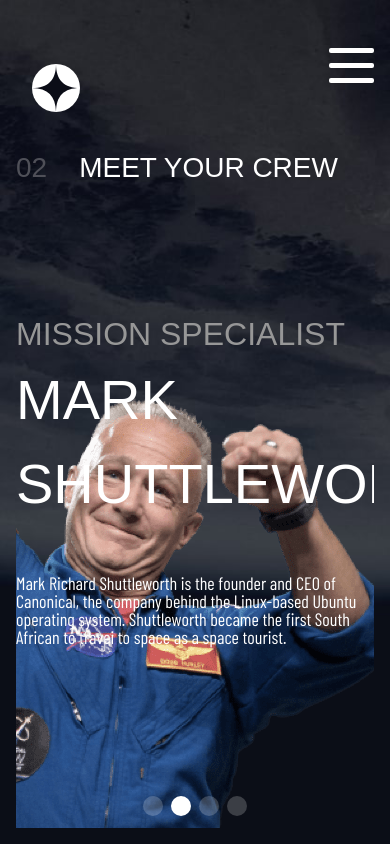
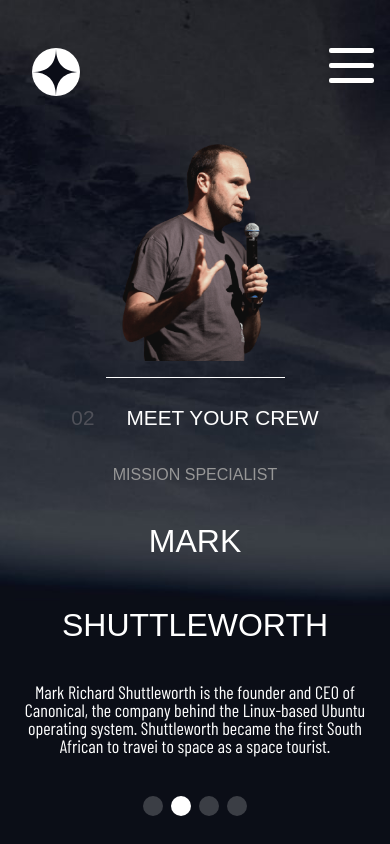
Before and after one commit to eduardoqsilva/Space-tourism, a React (Vite) app: page /Crew in a window 390 px wide. Built offline with nearby package versions, Linux system fonts and the light colour scheme; a web font is replaced by a local one.

Commit message:
mobile css responsive

```diff
--- a/src/components/header/Header.styled.ts
+++ b/src/components/header/Header.styled.ts
@@ -48,5 +48,16 @@
 
     ${(props) => props.hiddenY ? `overflow-y: hidden;`: ''}
     ${(props) => props.hiddenX ? `overflow-x: hidden;`: ''}
+
+    @media (max-width: 900px){
+      /* background-color: red; */
+      display: flex;
+      flex-direction: column;
+      align-items: center;
+      justify-content: space-around;
+      gap: 1rem;
+    }
   }
+
+
 `
--- a/src/components/nav/NavBar.styled.ts
+++ b/src/components/nav/NavBar.styled.ts
@@ -161,7 +161,7 @@
         display: none;
     }
     & .logo {
-      margin-top: 3rem;
+      margin-top: 2rem;
     }
   }
 `
--- a/src/components/tabs/Tabs.styled.ts
+++ b/src/components/tabs/Tabs.styled.ts
@@ -73,6 +73,15 @@
       font-weight: 500;
     }
   }
+
+  @media (max-width: 900px){
+    align-items: center;
+
+    & > img {
+      width: 10.5625rem;
+      height: 10.5625rem;
+    }
+  }
 `
 
 export const TabContainerStyled = styled.section`
@@ -114,4 +123,18 @@
       padding-right: 4rem;
     }
   }
+  @media (max-width: 900px) {
+    text-align: center;
+
+    & .table {
+      text-align: center;
+      margin: auto;
+      margin-top: 1rem;
+
+     & td,tr{
+      padding-right: 0rem;
+    }
+    }
+
+  }
 `
--- a/src/pages/Crew.styled.ts
+++ b/src/pages/Crew.styled.ts
@@ -74,4 +74,56 @@
       bottom: -2rem;
     }
   }
+
+  @media (max-width: 900px) {
+    display: flex;
+    flex-direction: column-reverse;
+    justify-content: space-around;
+    align-items: center;
+    text-align: center;
+
+
+    & .img {
+      height: 250px;
+      width: 50%;
+      object-fit: contain;
+
+      display: flex;
+      align-items: flex-end;
+      align-items: center;
+      justify-content: center;
+      border-bottom: 1px solid #fff;
+      padding: 1rem;
+
+      /* background-color: red; */
+
+      & > img {
+        position: static;
+        bottom: 0rem;
+        height: 100%;
+        width: fit-content;
+      }
+    }
+
+    & .textWrapper{
+
+      gap: 1rem;
+
+      &  h2 {
+        font-size: 1rem;
+      }
+      &  h1 {
+        font-size: 2em;
+      }
+      &  p {
+        font-size: 1.125rem;
+      }
+      & .title {
+        font-size: 1.3rem;
+        left: 0;
+        right: 0;
+      }
+    }
+
+  }
 `
--- a/src/pages/Home.styled.ts
+++ b/src/pages/Home.styled.ts
@@ -2,8 +2,8 @@
 
 
 export const ContentStyled = styled.article`
-
-  width: 500px;
+  max-width: 500px;
+  width: 100%;
   height: auto;
   font-family: 'Barlow Condensed', sans-serif;
   font-weight: 400;
@@ -26,6 +26,18 @@
   & p {
     font-size: 1.125rem;
   }
+
+  @media (max-width: 900px){
+    text-align: center;
+
+    & h2 {
+      font-size: 1.625rem;
+    }
+    & h1 {
+      font-size: 7.375rem;
+    }
+
+  }
 `
 
 export const ButtonStyled = styled.button`
@@ -44,4 +56,9 @@
     -moz-box-shadow: 0px 0px 0px 76px rgba(255,255,255,0.31);
     box-shadow: 0px 0px 0px 76px rgba(255,255,255,0.31);
   }
+
+  @media (max-width: 900px) {
+    width: 12rem;
+    height: 12rem;
+  }
 `
--- a/src/pages/Technology.styled.ts
+++ b/src/pages/Technology.styled.ts
@@ -51,7 +51,40 @@
       }
     }
   }
-  & .img{
 
+  @media (max-width: 900px) {
+    flex-direction: column;
+
+    .img {
+      width: 250px;
+      height: 250px;
+
+      & img {
+        display: block;
+        width: 100%;
+        height: 250px;
+        object-fit: contain;
+      }
+    }
+
+    & .textWrapper {
+      width: 100%;
+      max-width: 697px;
+      text-align: center;
+
+      & span {
+        font-size: 1rem;
+      }
+      & h1 {
+        font-size: 1.5rem;
+      }
+      & p {
+        font-size: 1.125rem;
+      }
+      & .title {
+        font-size: 1rem;
+        top: 0;
+      }
+    }
   }
 `
```
